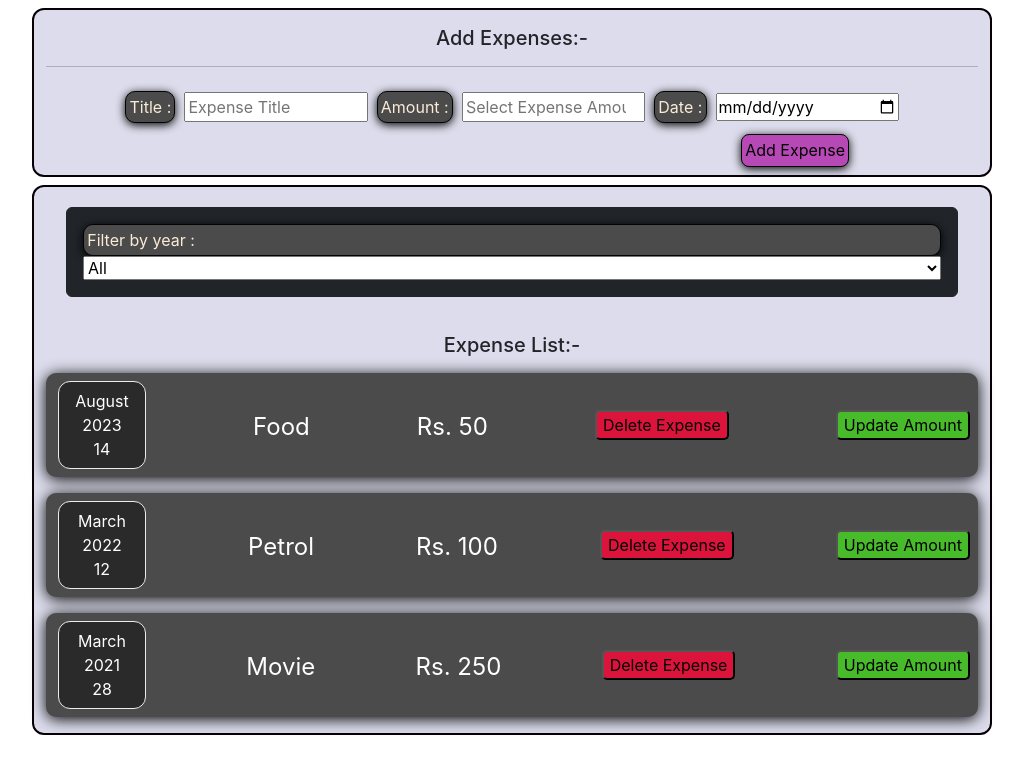
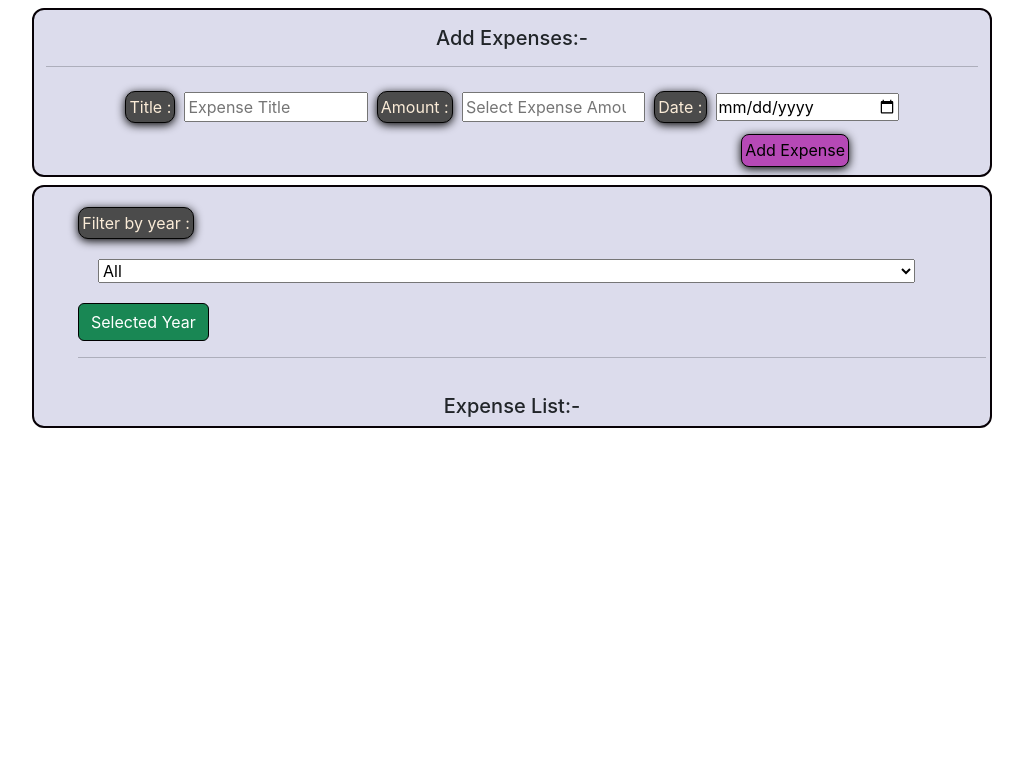
Before and after one commit to SomyaBhatnagar19/MyReactProject, a React (Create React App) app: page / in a window 1280 px wide. Shown: the top 774 px of the page, without its empty margins (128-1151 px from the left). Built offline with nearby package versions, Linux system fonts and the light colour scheme.

Commit message:
Added the filter component with its working.

```diff
--- a/src/App.js
+++ b/src/App.js
@@ -4,7 +4,7 @@ import ExpenseItem from "./CustomComponents/Expenses/ExpenseItem";
 // import ExpenseForm from "./CustomComponents/NewExpense/ExpenseForm";
 import NewExpense from "./CustomComponents/NewExpense/NewExpense";
 import React, { useState } from "react";
-import ExpenseFilter from "./CustomComponents/ExpenseFilter";
+import ExpenseFilter from './CustomComponents/ExpenseFilter';
 const App = () => {
   const [LocationofExpense, setExpenses] = useState([
     {
@@ -27,18 +27,19 @@ const App = () => {
     },
   ]);
 
-  const addExpenseHandler = (LocationofExpense) => {
+  const addExpenseHandler = (expense) => {
     setExpenses((prevExpenses) => {
-      return [...prevExpenses, LocationofExpense];
+      return [...prevExpenses, {...expense}];
     });
     console.log("In App.js");
-    console.log(LocationofExpense);
+    // console.log(LocationofExpense);
   };
+  console.log(LocationofExpense);
 
-  const [filteredYear, setFilteredYear] = useState("2022");
+  const [filteredYear, setFilteredYear] = useState("");
   const handleFilterChange = (selectedYear) => {
     setFilteredYear(selectedYear);
-  };
+  }
 
   const filteredExpenses = LocationofExpense.filter((expense) => {
     return expense.date.getFullYear().toString() === filteredYear;
@@ -49,16 +50,19 @@ const App = () => {
       <NewExpense onAddExpense={addExpenseHandler} />
 
       <Card>
-        <ExpenseFilter
-          selectedYear={filteredYear}
-          onFilterChange={handleFilterChange}
-        />
+      <ExpenseFilter selectedYear={filteredYear}
+        onFilterChange={ handleFilterChange} />
         <h5 style={{ marginTop: "0.5rem", textAlign: "center" }}>
           Expense List:-
         </h5>
-        <ExpenseItem location={LocationofExpense} />
+        {/* <ExpenseItem location={LocationofExpense} /> */}
+         <ExpenseItem location={filteredExpenses} />
+
       </Card>
     </div>
-  );
+  )
 };
+
+
+
 export default App;
--- a/src/CustomComponents/ExpenseFilter.js
+++ b/src/CustomComponents/ExpenseFilter.js
@@ -6,16 +6,24 @@ const ExpenseFilter = (props) => {
         props.onFilterChange(event.target.value);
 }
     return (
-        <div className="Card-container"
+        <div className="container"
         style={{margin:"20px"}}>
-        <div className="border border-dark card card-body bg-dark text-light"   >
-                <label> Filter by year : </label>
-            <select onChange={handleYearChange}>
+        <div >
+                <label> Filter by year : </label> <br></br>
+            <select
+            onChange={handleYearChange}
+            style={{margin:'20px',width: '90%'}}
+            >
                 <option value=" ">All</option>
                 <option value="2023"> 2023 </option>
                 <option value="2022"> 2022 </option>
                 <option value="2021"> 2021 </option>
             </select>
+            <button
+            className="btn btn-success border-black"
+            >
+                Selected Year</button>
+            <hr></hr>
             </div>
             </div>
     );
--- a/src/CustomComponents/Expenses/ExpenseItem.js
+++ b/src/CustomComponents/Expenses/ExpenseItem.js
@@ -1,114 +1,14 @@
-// import ExpenseDate from "./ExpenseDate";
-// import React, { useState } from 'react';
-// import "./ExpenseItem.css";
-// import ExpenseDetail from "./ExpenseDetail";
-// function ExpenseItem(props) {
-
-//   // const [getTitle, setTitle] = useState(props.location.title);
-//   // const clickHandler = () => {
-//   //   setTitle('Updated Title');
-//   //   console.log(getTitle);
-//   // }
-
-//   const deleteTitleHandler = (e) => {
-//     e.preventDefault();
-//     let expenseId = e.target.dataset.id;
-//     let expenseElement = document.getElementById(expenseId);
-//     if (expenseElement) {
-//       expenseElement.remove();
-//     }
-//   };
-// //assigning obj to useState so that entire object value is updated not just amount string
-//   // const [amount, setAmount] = useState({});
-//   // const UpdateExpenseHandler = (id) => {
-//   //   const amount = '$100';
-//   //   setAmount((initialAmount)=>{
-//   //     return(
-//   //       {...initialAmount,
-//   //       [id]:amount}
-//   //     )
-//   //   })
-//   // }
-//   const [newAmounts, setNewAmounts] = useState({});
-
-//   const UpdateExpenseHandler = (locationId) => {
-//     const newAmount = "100$";
-//     setNewAmounts((prevAmounts) => ({
-//       ...prevAmounts,
-//       [locationId]: newAmount,
-//     }));
-//     console.log(newAmounts)
-//   };
-
-//   return (
-//     <div>
-//       {/* {props.location.map((element) => {
-//         return (
-//           <div className="expense-item" id={element.id}>
-//             <ExpenseDate date={element.date} />
-//             <ExpenseDetail title={element.title} />
-//             <ExpenseDetail amount={element.amount} />
-//             <button
-//               className="submitBtn"
-//               type = "submit"
-//               data-id = {element.id}
-//               onClick = {deleteTitleHandler}
-//             >
-//               Delete Expense
-//             </button>
-//             <button
-//                 className="ChangeTitle"
-//                 onClick = {clickHandler}
-//             >
-//               Change Title
-//             </button>
-//             <button
-//               className="updateBtn"
-//               onClick = {()=>UpdateExpenseHandler(element.id)}
-//             >
-//               Update Amount
-//             </button>
-//           </div>
-//         );
-//       })} */}
-//       {props.location.map((element) => {
-//   return (
-//     <div className="expense-item" id={element.id}>
-//       <ExpenseDate date={element.date} />
-//       <ExpenseDetail title={element.title} />
-//       {element.amount && <ExpenseDetail amount={element.amount} />}
-//             {newAmounts[element.id] && <ExpenseDetail amount={newAmounts[element.id]} />}
-
-//       <button
-//         className="submitBtn"
-//         type="submit"
-//         data-id={element.id}
-//         onClick={deleteTitleHandler}
-//       >
-//         Delete Expense
-//       </button>
-//       <button
-//         className="updateBtn"
-//         onClick={() => UpdateExpenseHandler(element.id)}
-//       >
-//         Update Amount
-//       </button>
-//     </div>
-//   );
-// })}
-//     </div>
-//   );
-// }
-
-// export default ExpenseItem;
 import ExpenseDate from "./ExpenseDate";
 import React, { useState } from "react";
 import "./ExpenseItem.css";
 import ExpenseDetail from "./ExpenseDetail";
 
 function ExpenseItem(props) {
-  const [expenses, setExpenses] = useState(props.location);
+  const [expenses, setExpenses] = useState([]);
 
+  // setExpenses((prevState=>{
+  //   [...prevState, {expenses}]
+  // }))
   // const clickHandler = () => {
   //   setExpenses((prevState) => {
   //     const updatedExpenses = prevState.map((expense) => {
@@ -146,9 +46,10 @@ function ExpenseItem(props) {
     });
   };
 
+
   return (
     <div>
-      {expenses.map((expense) => {
+      {props.location.map((expense) => {
         return (
           <div className="expense-item" id={expense.id}>
             <ExpenseDate date={expense.date} />
```
